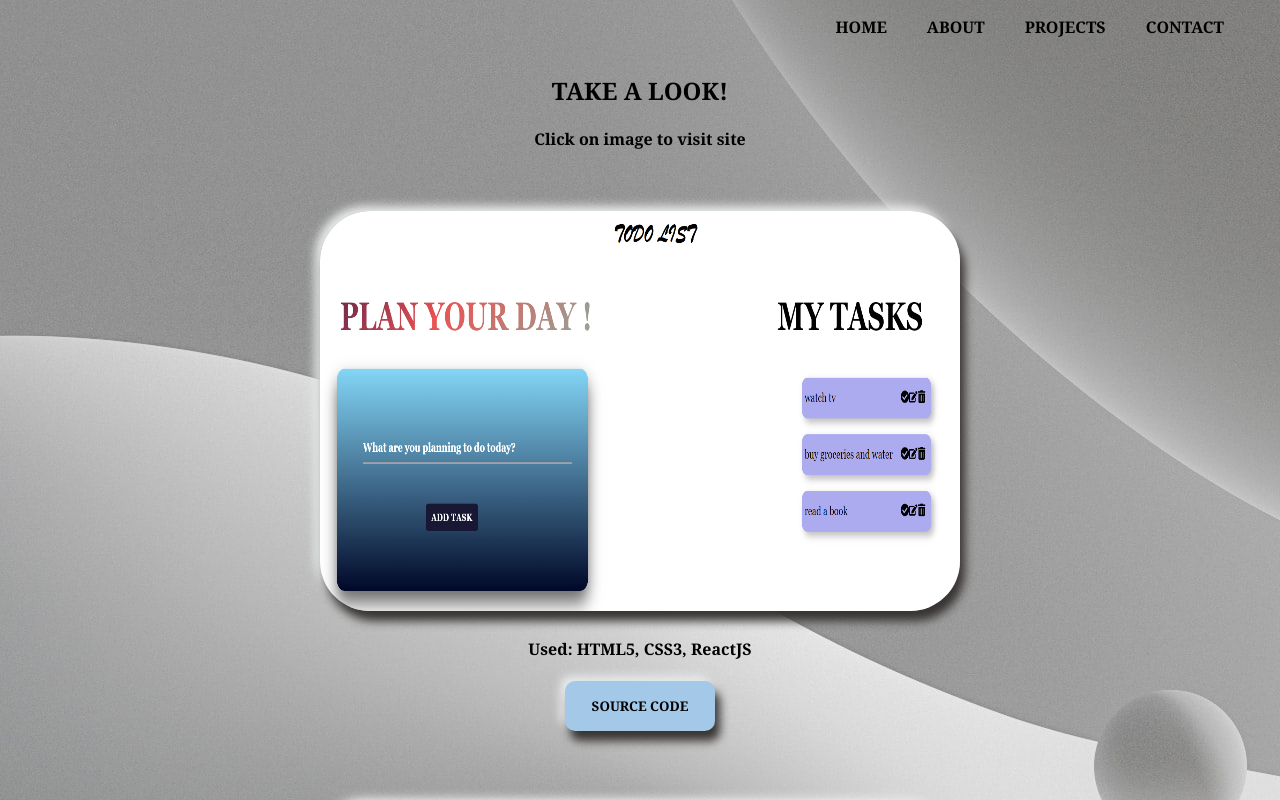
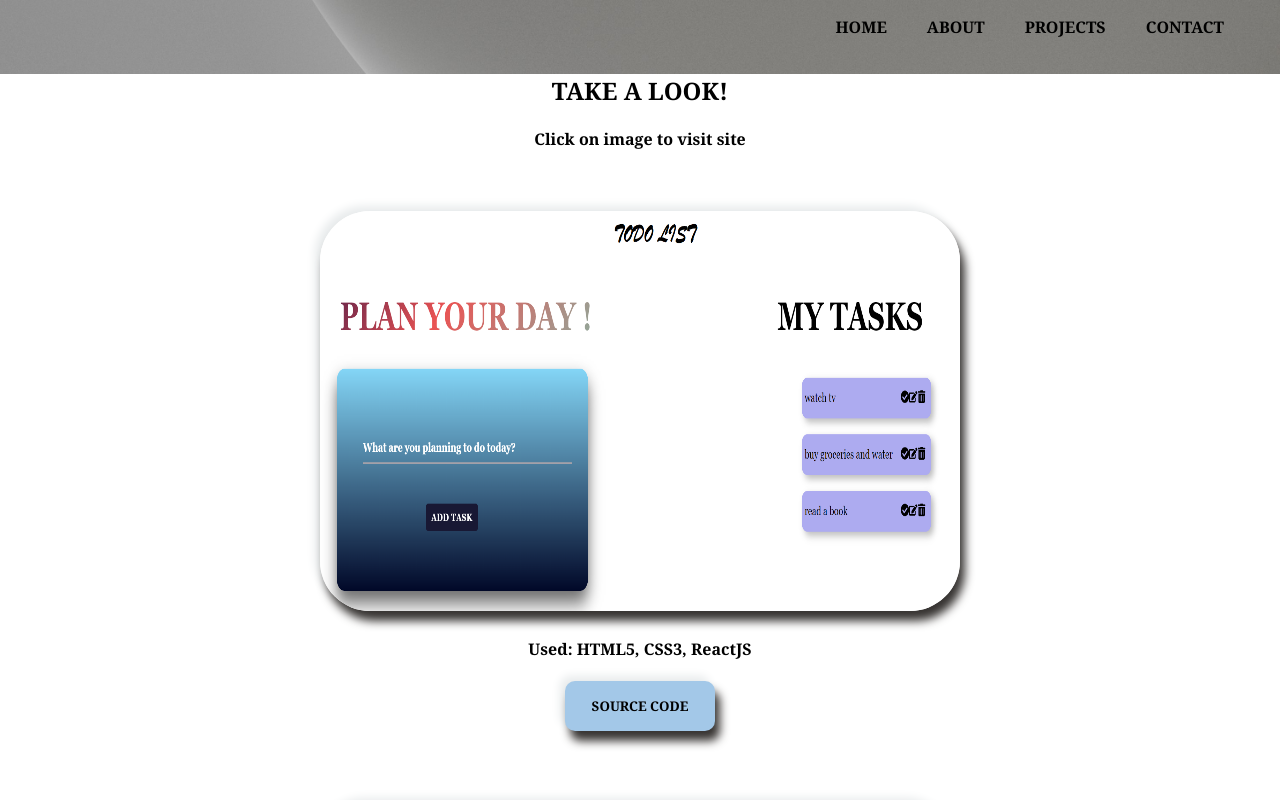
Before and after one commit to MelynAtieno/react-website-app, a React (Create React App) app: page /projects in a window 1280 px wide. Shown: the top 800 px of the page. Built offline with nearby package versions, Linux system fonts and the light colour scheme.

Commit message:
add background image to index css file

```diff
--- a/src/App.css
+++ b/src/App.css
@@ -1,24 +1,6 @@
 .App {
   text-align: center;
   font-family: Georgia;
-  background: url(./Images/back1.jpg);
+
 
 }
-
-
-
-
-.App-header {
-  background-color: #282c34;
-  min-height: 100vh;
-  display: flex;
-  flex-direction: column;
-  align-items: center;
-  justify-content: center;
-  font-size: calc(10px + 2vmin);
-  color: white;
-}
-
-.App-link {
-  color: #61dafb;
-}
--- a/src/App.js
+++ b/src/App.js
@@ -3,7 +3,6 @@ import Home from './Components/Home';
 import Navbar from './Components/Navbar';
 import { Routes, Route } from 'react-router-dom';
 import About from './Components/About';
-
 import Projects from './Components/Projects';
 import Contact from './Components/Contact';
 
--- a/src/Styles/About.css
+++ b/src/Styles/About.css
@@ -36,6 +36,7 @@
     max-width: 100%;
     overflow: hidden;
 
+
 }
 .resume-link{
     text-decoration: none;
--- a/src/Styles/Home.css
+++ b/src/Styles/Home.css
@@ -1,8 +1,9 @@
 
 .home-page{
-
+    height: 100%;
     text-align: center;
     margin-top: 5%;
+
 }
 .job-title{
     font-size: 5rem;
--- a/src/Styles/Navbar.css
+++ b/src/Styles/Navbar.css
@@ -4,6 +4,7 @@
     display: inline-block;
     color: black;
     cursor: pointer;
+
 }
 .nav-item:hover{
     color: #8dd8f6;
--- a/src/Styles/Projects.css
+++ b/src/Styles/Projects.css
@@ -28,3 +28,6 @@
     color: black;
     font-family: Georgia;
 }
+.projects{
+    background-color: white;
+}
--- a/src/index.css
+++ b/src/index.css
@@ -5,6 +5,11 @@ body {
     sans-serif;
   -webkit-font-smoothing: antialiased;
   -moz-osx-font-smoothing: grayscale;
+  background: url(./Images/back1.jpg);
+  background-position: center;
+  background-repeat: no-repeat;
+  background-size: cover;
+  background-attachment: fixed;
 }
 
 code {
```
